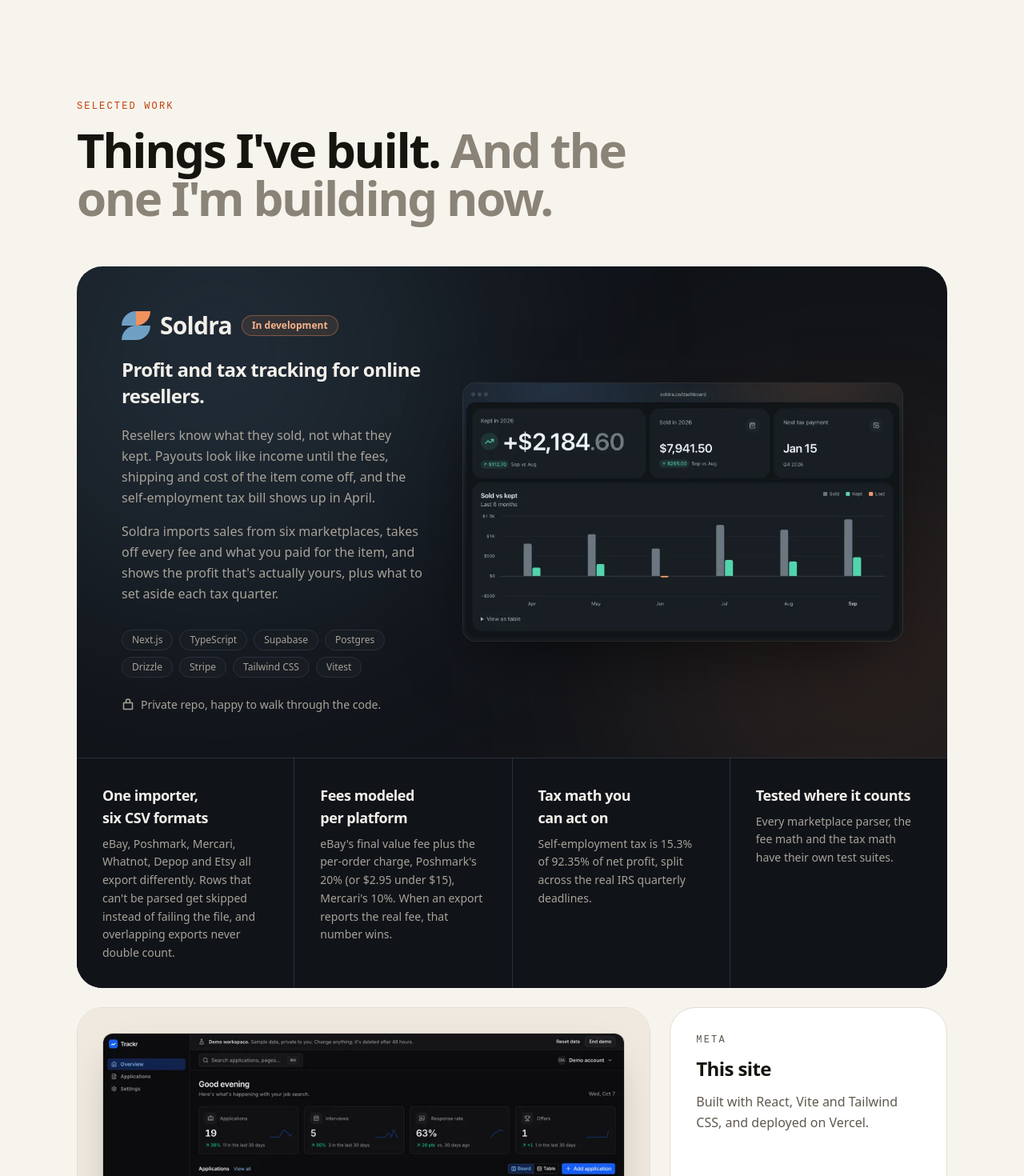
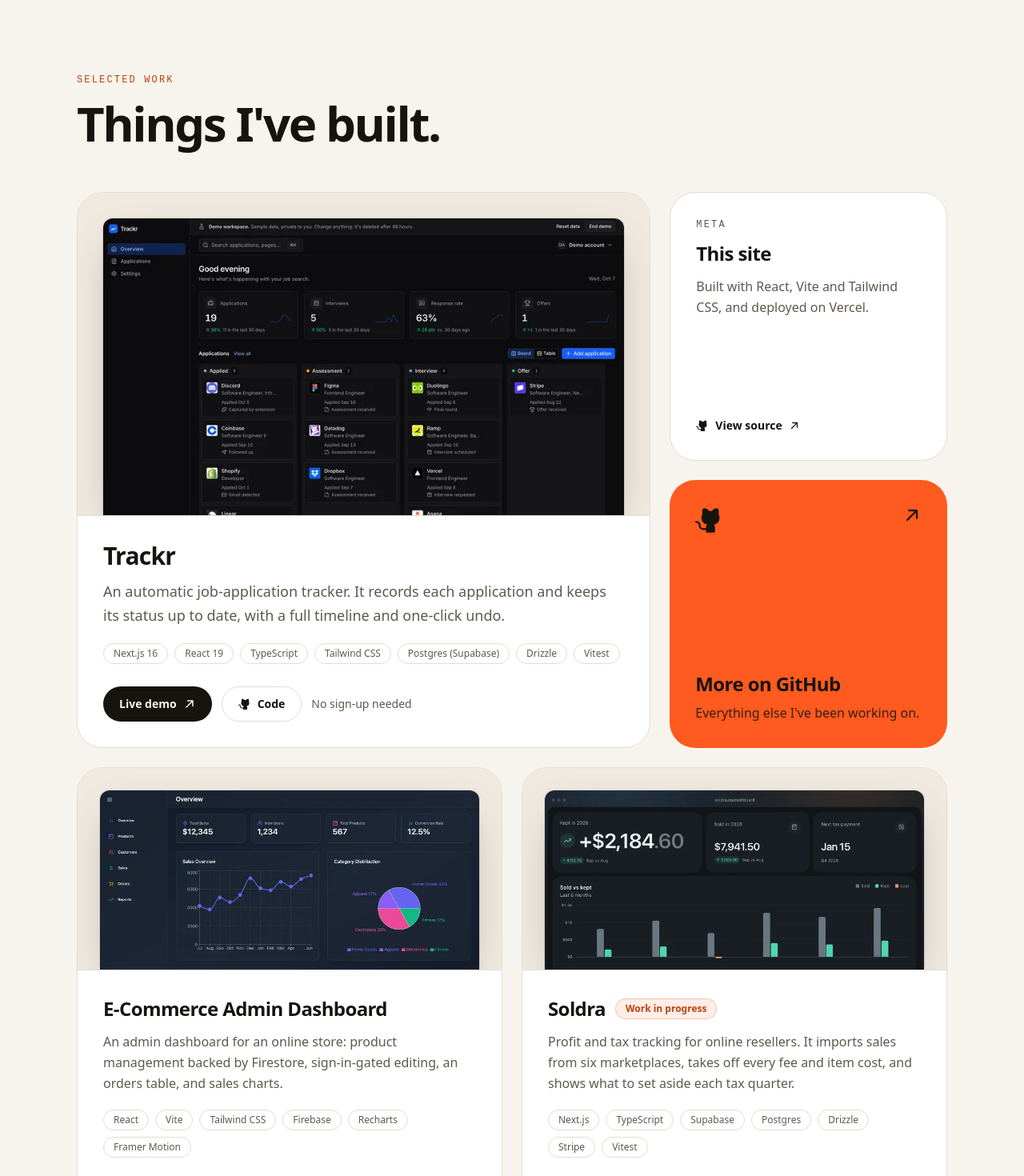
Before and after one commit to TanhimMalik/tanhim-portfolio, a React (Vite) app: page / in a window 1280 px wide. Shown: the part 1330-2800 px from the top of the page at 80% size. Built offline with nearby package versions, Linux system fonts and the light colour scheme.

Commit message:
make soldra a regular project card

```diff
--- a/src/components/Work.tsx
+++ b/src/components/Work.tsx
@@ -1,6 +1,6 @@
 import { useRef, type PointerEvent, type PropsWithChildren } from 'react'
 import { ArrowUpRight, GithubLogo, LockSimple } from '@phosphor-icons/react'
-import { profile, projects, soldra, thisSite } from '../data'
+import { profile, projects, thisSite, type Project } from '../data'
 import { Reveal } from './Reveal'
 import { SectionHeading } from './SectionHeading'
 import { buttonPrimary, buttonSecondary, chip, container, eyebrow, nudgeUpRight, textLink, underline } from './ui'
@@ -8,104 +8,23 @@
 const reduceMotion = window.matchMedia('(prefers-reduced-motion: reduce)')
 
 export function Work() {
+  const [featured, ...rest] = projects
+
   return (
     <section id="work" className="py-24 sm:py-32">
       <div className={container}>
-        <SectionHeading label="Selected work" title="Things I've built." aside="And the one I'm building now." />
-        <Featured />
-        <MoreProjects />
-      </div>
-    </section>
-  )
-}
+        <SectionHeading label="Selected work" title="Things I've built." />
 
-function Featured() {
-  return (
-    <Reveal className="mt-14">
-      <article
-        id="soldra"
-        className="group/soldra relative isolate overflow-clip rounded-[2rem] bg-night text-night-ink dark:ring-1 dark:ring-white/10"
-      >
-        <div aria-hidden className="pointer-events-none absolute inset-0 -z-10">
-          <div className="absolute -top-48 -left-32 size-[38rem] rounded-full bg-[#6fa0c4] opacity-20 blur-[140px] transition-opacity duration-700 group-hover/soldra:opacity-30" />
-          <div className="absolute top-1/4 -right-40 size-[32rem] rounded-full bg-[#f0925c] opacity-15 blur-[140px] transition-opacity duration-700 group-hover/soldra:opacity-25" />
-        </div>
-
-        <div className="grid gap-10 p-6 sm:p-10 lg:grid-cols-12 lg:items-center lg:gap-12 lg:p-14">
-          <div className="lg:col-span-5">
-            <div className="flex flex-wrap items-center gap-3">
-              <img src={soldra.logo} alt="" width={36} height={36} className="size-9" />
-              <h3 className="text-3xl font-bold tracking-tight">{soldra.name}</h3>
-              <span className="rounded-full border border-[#f0925c]/40 bg-[#f0925c]/10 px-3 py-1 text-xs font-semibold text-[#f6b48d]">
-                {soldra.status}
-              </span>
-            </div>
-            <p className="mt-5 font-display text-2xl leading-snug font-semibold tracking-tight">{soldra.tagline}</p>
-            <p className="mt-5 leading-relaxed text-night-muted">{soldra.problem}</p>
-            <p className="mt-4 leading-relaxed text-night-muted">{soldra.solution}</p>
-            <ul className="mt-8 flex flex-wrap gap-2" aria-label="Built with">
-              {soldra.stack.map((tech) => (
-                <li
-                  key={tech}
-                  className="rounded-full border border-night-line bg-night-raised px-3 py-1 text-xs font-medium text-night-muted"
-                >
-                  {tech}
-                </li>
-              ))}
-            </ul>
-            <p className="mt-6 flex items-center gap-2 text-sm text-night-muted">
-              <LockSimple weight="bold" className="size-4 shrink-0" aria-hidden />
-              {soldra.note}
-            </p>
-          </div>
-
-          <Tilt className="lg:col-span-7">
-            <img
-              src={soldra.screenshot}
-              srcSet={`${soldra.screenshotSmall} 800w, ${soldra.screenshot} 1600w`}
-              sizes="(min-width: 1024px) 550px, (min-width: 640px) calc(100vw - 144px), calc(100vw - 88px)"
-              width={1600}
-              height={938}
-              loading="lazy"
-              decoding="async"
-              alt="Soldra's dashboard: profit kept this year, total sold, the next quarterly tax date, and a sold-versus-kept chart for the last six months."
-              className="w-full rounded-2xl shadow-[0_30px_80px_-20px_rgba(0,0,0,0.6)] ring-1 ring-white/10"
+        <div className="mt-14 grid gap-6 lg:grid-cols-3">
+          <Reveal className="lg:col-span-2">
+            <article className="spotlight group flex h-full flex-col overflow-clip rounded-[2rem] border border-line bg-surface">
+              <div className="overflow-clip border-b border-line bg-sunken px-5 pt-5 sm:px-8 sm:pt-8">
+                <Tilt>
+                  <Screenshot
+                    project={featured}
+                    sizes="(min-width: 1024px) 655px, (min-width: 640px) calc(100vw - 128px), calc(100vw - 80px)"
                   />
                 </Tilt>
-        </div>
-
-        <ul className="grid gap-px border-t border-night-line bg-night-line sm:grid-cols-2 lg:grid-cols-4">
-          {soldra.details.map((detail) => (
-            <li key={detail.title} className="bg-night p-6 sm:p-8">
-              <h4 className="text-lg font-semibold tracking-tight">{detail.title}</h4>
-              <p className="mt-2 text-sm leading-relaxed text-night-muted">{detail.body}</p>
-            </li>
-          ))}
-        </ul>
-      </article>
-    </Reveal>
-  )
-}
-
-function MoreProjects() {
-  const [featured, compact] = projects
-
-  return (
-    <div className="mt-6 grid gap-6 lg:grid-cols-3">
-      <Reveal className="lg:col-span-2">
-        <article className="group flex h-full flex-col overflow-clip rounded-[2rem] border border-line bg-surface">
-          <div className="overflow-clip border-b border-line bg-sunken px-5 pt-5 sm:px-8 sm:pt-8">
-            <img
-              src={featured.screenshot}
-              srcSet={`${featured.screenshotSmall} 800w, ${featured.screenshot} 1600w`}
-              sizes="(min-width: 1024px) 655px, (min-width: 640px) calc(100vw - 128px), calc(100vw - 80px)"
-              width={1600}
-              height={911}
-              loading="lazy"
-              decoding="async"
-              alt="Trackr overview: application, interview, response-rate and offer stats above a board of job applications grouped by stage."
-              className="w-full rounded-t-xl shadow-[0_20px_50px_-20px_rgba(22,20,15,0.35)] ring-1 ring-ink/10 transition duration-500 ease-out group-hover:-translate-y-1"
-            />
               </div>
               <div className="flex flex-1 flex-col p-6 sm:p-8">
                 <h3 className="text-3xl font-bold tracking-tight">{featured.name}</h3>
@@ -118,7 +37,7 @@
 
           <div className="flex flex-col gap-6">
             <Reveal delay={80} className="flex-1">
-          <article className="flex h-full flex-col rounded-[2rem] border border-line bg-surface p-6 sm:p-8">
+              <article className="spotlight flex h-full flex-col rounded-[2rem] border border-line bg-surface p-6 sm:p-8">
                 <p className={`${eyebrow} text-muted`}>Meta</p>
                 <h3 className="mt-3 text-2xl font-bold tracking-tight">{thisSite.name}</h3>
                 <p className="mt-3 leading-relaxed text-muted">{thisSite.description}</p>
@@ -155,30 +74,60 @@
               </a>
             </Reveal>
           </div>
-      <Reveal className="lg:col-span-3">
-        <article className="group grid overflow-clip rounded-[2rem] border border-line bg-surface md:grid-cols-5">
-          <div className="overflow-clip border-b border-line bg-sunken px-5 pt-5 md:col-span-2 md:border-r md:border-b-0 md:p-6">
+        </div>
+
+        <div className="mt-6 grid gap-6 md:grid-cols-2">
+          {rest.map((project, i) => (
+            <Reveal key={project.name} delay={i * 80} className="h-full">
+              <ProjectCard project={project} />
+            </Reveal>
+          ))}
+        </div>
+      </div>
+    </section>
+  )
+}
+
+function ProjectCard({ project }: { project: Project }) {
+  return (
+    <article className="spotlight group flex h-full flex-col overflow-clip rounded-[2rem] border border-line bg-surface">
+      <div className="overflow-clip border-b border-line bg-sunken px-5 pt-5 sm:px-7 sm:pt-7">
+        <Screenshot
+          project={project}
+          sizes="(min-width: 1152px) 485px, (min-width: 768px) calc(50vw - 92px), calc(100vw - 80px)"
+          className="aspect-[1600/756] object-cover object-top transition duration-500 ease-out group-hover:-translate-y-1"
+        />
+      </div>
+      <div className="flex flex-1 flex-col p-6 sm:p-8">
+        <div className="flex flex-wrap items-center gap-3">
+          <h3 className="text-2xl font-bold tracking-tight">{project.name}</h3>
+          {project.status && (
+            <span className="rounded-full border border-accent/30 bg-accent/10 px-3 py-1 text-xs font-semibold text-accent-ink">
+              {project.status}
+            </span>
+          )}
+        </div>
+        <p className="mt-3 leading-relaxed text-muted">{project.description}</p>
+        <StackChips stack={project.stack} />
+        <ProjectLinks project={project} />
+      </div>
+    </article>
+  )
+}
+
+function Screenshot({ project, sizes, className = '' }: { project: Project; sizes: string; className?: string }) {
+  return (
     <img
-              src={compact.screenshot}
-              srcSet={`${compact.screenshotSmall} 800w, ${compact.screenshot} 1600w`}
-              sizes="(min-width: 768px) 420px, calc(100vw - 80px)"
+      src={project.screenshot}
+      srcSet={`${project.screenshotSmall} 800w, ${project.screenshot} 1600w`}
+      sizes={sizes}
       width={1600}
-              height={756}
+      height={project.height}
       loading="lazy"
       decoding="async"
-              alt="E-Commerce Admin Dashboard overview: sales, users, products and conversion rate cards above a sales line chart and a category pie chart."
-              className="w-full rounded-t-xl shadow-[0_20px_50px_-20px_rgba(22,20,15,0.35)] ring-1 ring-ink/10 md:rounded-xl"
+      alt={project.alt}
+      className={`w-full rounded-t-xl shadow-[0_20px_50px_-20px_rgba(22,20,15,0.35)] ring-1 ring-ink/10 ${className}`}
     />
-          </div>
-          <div className="flex flex-col p-6 sm:p-8 md:col-span-3">
-            <h3 className="text-2xl font-bold tracking-tight">{compact.name}</h3>
-            <p className="mt-3 leading-relaxed text-muted">{compact.description}</p>
-            <StackChips stack={compact.stack} />
-            <ProjectLinks project={compact} />
-          </div>
-        </article>
-      </Reveal>
-    </div>
   )
 }
 
@@ -194,23 +143,36 @@
   )
 }
 
-function ProjectLinks({ project }: { project: (typeof projects)[number] }) {
+function ProjectLinks({ project }: { project: Project }) {
+  if (!project.live && !project.source) {
+    return (
+      <p className="mt-auto flex items-center gap-2 pt-7 text-sm text-muted">
+        <LockSimple weight="bold" className="size-4 shrink-0" aria-hidden />
+        {project.note}
+      </p>
+    )
+  }
+
   return (
     <div className="mt-auto flex flex-wrap items-center gap-3 pt-7">
+      {project.live && (
         <a href={project.live} target="_blank" rel="noreferrer" className={buttonPrimary}>
           {project.liveLabel ?? 'Live demo'}
           <ArrowUpRight weight="bold" className={`size-4 ${nudgeUpRight}`} aria-hidden />
         </a>
+      )}
+      {project.source && (
         <a href={project.source} target="_blank" rel="noreferrer" className={buttonSecondary}>
           <GithubLogo weight="fill" className="size-4" aria-hidden />
           {project.sourceLabel ?? 'Source'}
         </a>
+      )}
       {project.note && <span className="text-sm text-muted">{project.note}</span>}
     </div>
   )
 }
 
-function Tilt({ className, children }: PropsWithChildren<{ className?: string }>) {
+function Tilt({ children }: PropsWithChildren) {
   const ref = useRef<HTMLDivElement>(null)
 
   const onMove = (e: PointerEvent<HTMLDivElement>) => {
@@ -219,7 +181,7 @@
     const rect = el.getBoundingClientRect()
     const x = (e.clientX - rect.left) / rect.width - 0.5
     const y = (e.clientY - rect.top) / rect.height - 0.5
-    el.style.transform = `perspective(1200px) rotateX(${(-y * 6).toFixed(2)}deg) rotateY(${(x * 6).toFixed(2)}deg)`
+    el.style.transform = `perspective(1200px) rotateX(${(-y * 5).toFixed(2)}deg) rotateY(${(x * 5).toFixed(2)}deg) translateY(-4px)`
   }
 
   const onLeave = () => {
@@ -227,12 +189,7 @@
   }
 
   return (
-    <div
-      ref={ref}
-      onPointerMove={onMove}
-      onPointerLeave={onLeave}
-      className={`transition-transform duration-300 ease-out ${className ?? ''}`}
-    >
+    <div ref={ref} onPointerMove={onMove} onPointerLeave={onLeave} className="transition-transform duration-300 ease-out">
       {children}
     </div>
   )
--- a/src/data.ts
+++ b/src/data.ts
@@ -1,6 +1,5 @@
 import soldraShot from './assets/projects/soldra-dashboard.webp'
 import soldraShotSmall from './assets/projects/soldra-dashboard-800.webp'
-import soldraMark from './assets/projects/soldra-mark.svg'
 import trackrShot from './assets/projects/trackr.webp'
 import trackrShotSmall from './assets/projects/trackr-800.webp'
 import storeAdminShot from './assets/projects/store-admin.webp'
@@ -65,46 +64,31 @@
   },
 ]
 
-export const soldra = {
-  name: 'Soldra',
-  tagline: 'Profit and tax tracking for online resellers.',
-  status: 'In development',
-  note: 'Private repo, happy to walk through the code.',
-  problem:
-    'Resellers know what they sold, not what they kept. Payouts look like income until the fees, shipping and cost of the item come off, and the self-employment tax bill shows up in April.',
-  solution:
-    "Soldra imports sales from six marketplaces, takes off every fee and what you paid for the item, and shows the profit that's actually yours, plus what to set aside each tax quarter.",
-  screenshot: soldraShot,
-  screenshotSmall: soldraShotSmall,
-  logo: soldraMark,
-  details: [
-    {
-      title: 'One importer, six CSV formats',
-      body: "eBay, Poshmark, Mercari, Whatnot, Depop and Etsy all export differently. Rows that can't be parsed get skipped instead of failing the file, and overlapping exports never double count.",
-    },
-    {
-      title: 'Fees modeled per platform',
-      body: "eBay's final value fee plus the per-order charge, Poshmark's 20% (or $2.95 under $15), Mercari's 10%. When an export reports the real fee, that number wins.",
-    },
-    {
-      title: 'Tax math you can act on',
-      body: 'Self-employment tax is 15.3% of 92.35% of net profit, split across the real IRS quarterly deadlines.',
-    },
-    {
-      title: 'Tested where it counts',
-      body: 'Every marketplace parser, the fee math and the tax math have their own test suites.',
-    },
-  ],
-  stack: ['Next.js', 'TypeScript', 'Supabase', 'Postgres', 'Drizzle', 'Stripe', 'Tailwind CSS', 'Vitest'],
+export type Project = {
+  name: string
+  description: string
+  screenshot: string
+  screenshotSmall: string
+  height: number
+  alt: string
+  stack: string[]
+  status?: string
+  live?: string
+  liveLabel?: string
+  note?: string
+  source?: string
+  sourceLabel?: string
 }
 
-export const projects = [
+export const projects: Project[] = [
   {
     name: 'Trackr',
     description:
       'An automatic job-application tracker. It records each application and keeps its status up to date, with a full timeline and one-click undo.',
     screenshot: trackrShot,
     screenshotSmall: trackrShotSmall,
+    height: 911,
+    alt: 'Trackr overview: application, interview, response-rate and offer stats above a board of job applications grouped by stage.',
     stack: ['Next.js 16', 'React 19', 'TypeScript', 'Tailwind CSS', 'Postgres (Supabase)', 'Drizzle', 'Vitest'],
     live: 'https://trackr-coral-gamma.vercel.app/demo',
     liveLabel: 'Live demo',
@@ -118,9 +102,23 @@
       'An admin dashboard for an online store: product management backed by Firestore, sign-in-gated editing, an orders table, and sales charts.',
     screenshot: storeAdminShot,
     screenshotSmall: storeAdminShotSmall,
+    height: 756,
+    alt: 'E-Commerce Admin Dashboard overview: sales, users, products and conversion rate cards above a sales line chart and a category pie chart.',
     stack: ['React', 'Vite', 'Tailwind CSS', 'Firebase', 'Recharts', 'Framer Motion'],
     live: 'https://store-admin-dashboard-eight.vercel.app',
     source: 'https://github.com/TanhimMalik/Store-Admin-Dashboard',
+  },
+  {
+    name: 'Soldra',
+    description:
+      'Profit and tax tracking for online resellers. It imports sales from six marketplaces, takes off every fee and item cost, and shows what to set aside each tax quarter.',
+    screenshot: soldraShot,
+    screenshotSmall: soldraShotSmall,
+    height: 938,
+    alt: "Soldra's dashboard: profit kept this year, total sold, the next quarterly tax date, and a sold-versus-kept chart for the last six months.",
+    stack: ['Next.js', 'TypeScript', 'Supabase', 'Postgres', 'Drizzle', 'Stripe', 'Vitest'],
+    status: 'Work in progress',
+    note: 'Private repo, happy to walk through the code.',
   },
 ]
 
```
Also changed, not shown: src/components/Hero.tsx (+19 -9 lines), src/assets/projects/soldra-mark.svg (deleted). Lines whose indentation alone changed are shown as unchanged.
